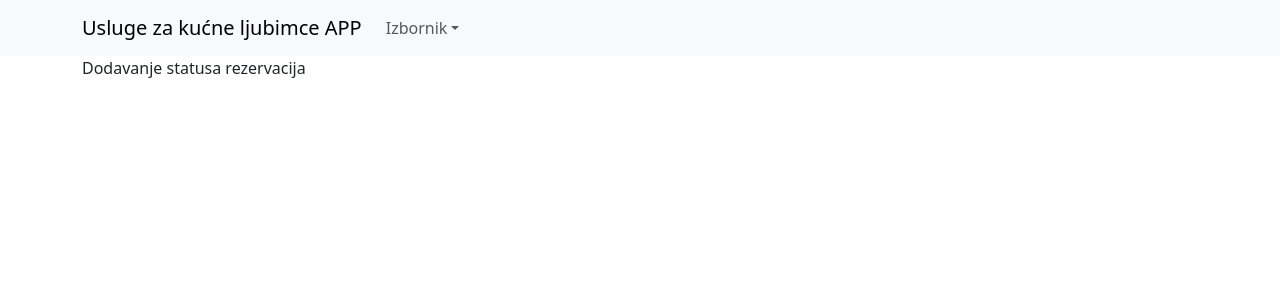
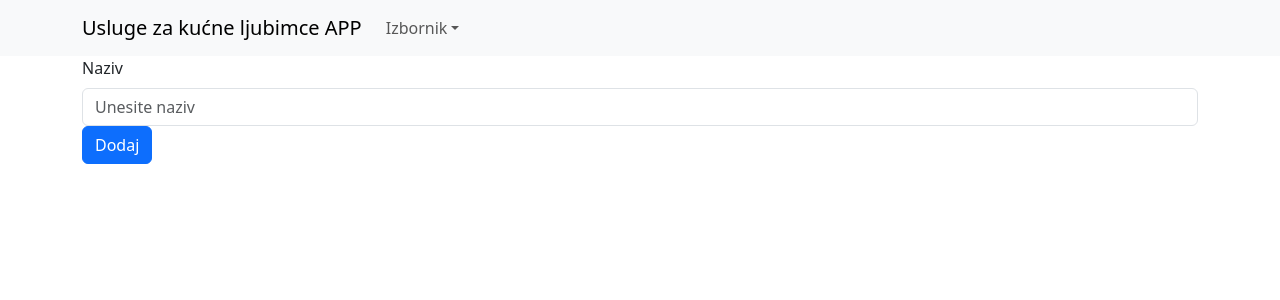
Before and after one commit to D1N1A/UslugeZaKucneLjubimce, a React (Vite) app in the folder Frontend/: page /statusirezervacija/dodaj in a window 1280 px wide. Shown: the top 300 px of the page. Built offline with nearby package versions, Linux system fonts and the light colour scheme.

Commit message:
Pokušaj ispravka naziva entiteta

```diff
--- a/Frontend/src/pages/statusirezervacija/StatusiRezervacijaDodaj.jsx
+++ b/Frontend/src/pages/statusirezervacija/StatusiRezervacijaDodaj.jsx
@@ -1,16 +1,25 @@
-
-import { Container, Table } from "react-bootstrap";
-
+import React from "react";
+import { Container, Form } from "react-bootstrap";
 
 export default function StatusiRezervacijaDodaj() {
-
+    function handleSubmit(e) {
+        e.preventDefault();
+        // Ovdje možete dodati logiku za obradu podataka iz forme
+    }
 
     return (
-
         <Container>
-            Dodavanje statusa rezervacija
+            <Form onSubmit={handleSubmit}>
+                <Form.Group controlId="pokazatelj">
+                    <Form.Label>Naziv</Form.Label>
+                    <Form.Control
+                        type="text"
+                        name="pokazatelj"
+                        placeholder="Unesite naziv"
+                    />
+                </Form.Group>
+                <button type="submit" className="btn btn-primary">Dodaj</button>
+            </Form>
         </Container>
-
     );
-
 }
```
Also changed, not shown: 1 other file (tests, documents, lock files or other folders).
